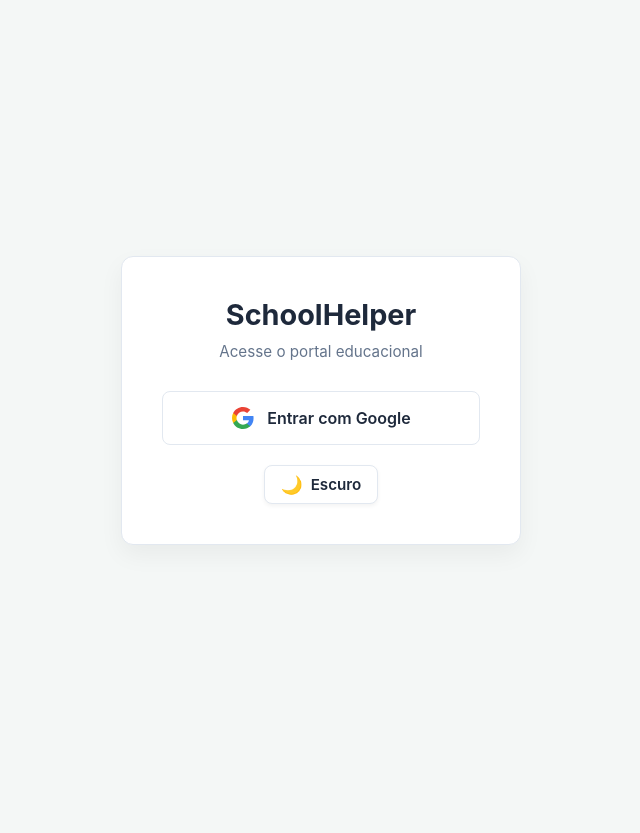
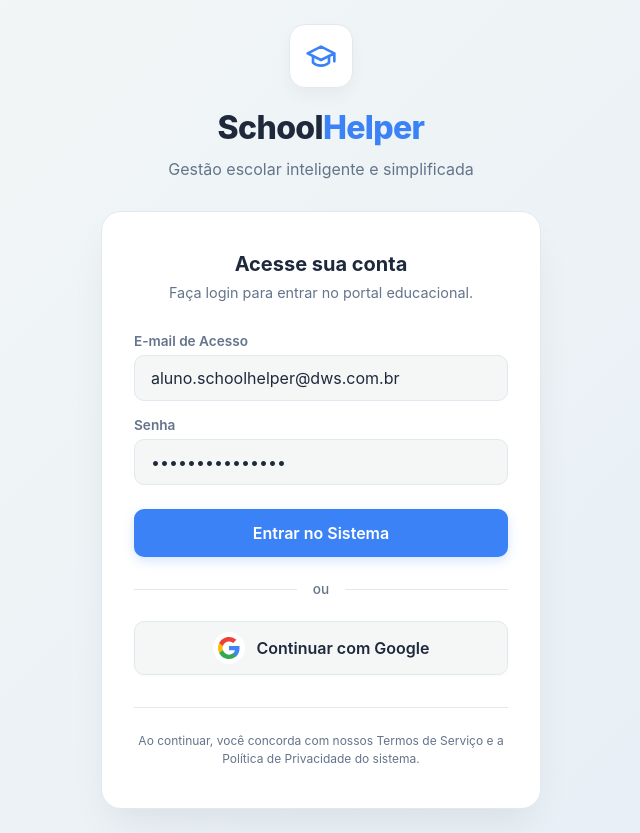
Before and after one commit to DevaJunior/school-helper, a React (Vite) app: page / in a window 1280 px wide. Shown: the whole page, without its empty margins (319-959 px from the left). Before the commit the page ends 800 px from the top, so only its background shows below. Built offline with nearby package versions, Linux system fonts and the light colour scheme; no server answers.

Commit message:
<update>

```diff
--- a/package.json
+++ b/package.json
@@ -11,6 +11,7 @@
   },
   "dependencies": {
     "firebase": "^12.11.0",
+    "lucide-react": "^0.577.0",
     "react": "^19.2.4",
     "react-dom": "^19.2.4",
     "react-router-dom": "^7.13.1",
--- a/renders/pages/Init/Login/index.tsx
+++ b/renders/pages/Init/Login/index.tsx
@@ -1,6 +1,5 @@
-import React from 'react';
-import './styles.css';
-import { ThemeToggle } from '../../../components/ThemeToggle';
+import React, { useState } from 'react';
+import './styles.css'; // Mantenha o seu arquivo de estilos
 import { useAuthStore } from '../../../../src/store/useAuthStore';
 
 // role: admin
@@ -8,28 +7,93 @@
 // role: student
 
 export const Login: React.FC = () => {
-  const { loginWithGoogle } = useAuthStore();
+  const { loginWithGoogle, loginAsDemo } = useAuthStore();
+
+  // Valores default para facilitar o teste dos avaliadores
+  const [email, setEmail] = useState('aluno.schoolhelper@dws.com.br');
+  const [password, setPassword] = useState('schoolhelper123');
+
+  const handleEmailLogin = (e: React.FormEvent) => {
+    e.preventDefault();
+    // Como é apenas para portfólio, ignoramos a verificação real no Firebase
+    // e logamos o usuário visitante diretamente.
+    if (email === 'aluno.schoolhelper@dws.com.br' && password === 'schoolhelper123') {
+      loginAsDemo();
+    } else {
+      alert('Credenciais de demonstração inválidas.');
+    }
+  };
 
   return (
     <div className="login-container">
+      <div className="login-content">
+        <div className="login-header">
+          <div className="login-logo-box">
+            <svg width="32" height="32" viewBox="0 0 24 24" fill="none" stroke="currentColor" strokeWidth="2" strokeLinecap="round" strokeLinejoin="round" style={{ color: 'var(--primary-color)' }}>
+              <path d="M22 10v6M2 10l10-5 10 5-10 5z" />
+              <path d="M6 12v5c3 3 9 3 12 0v-5" />
+            </svg>
+          </div>
+          <h1 className="login-title">School<span>Helper</span></h1>
+          <p className="login-subtitle">Gestão escolar inteligente e simplificada</p>
+        </div>
+
         <div className="login-card">
-        <h1 className="login-title">SchoolHelper</h1>
-        <p className="login-subtitle">Acesse o portal educacional</p>
+          <div className="login-card-header">
+            <h2>Acesse sua conta</h2>
+            <p>Faça login para entrar no portal educacional.</p>
+          </div>
 
-        <button className="btn-google" onClick={loginWithGoogle}>
+          <form onSubmit={handleEmailLogin} className="login-form">
+            <div className="input-group">
+              <label>E-mail de Acesso</label>
+              <input
+                type="email"
+                className="login-input"
+                value={email}
+                onChange={e => setEmail(e.target.value)}
+                required
+              />
+            </div>
+            <div className="input-group">
+              <label>Senha</label>
+              <input
+                type="password"
+                className="login-input"
+                value={password}
+                onChange={e => setPassword(e.target.value)}
+                required
+              />
+            </div>
+            <button type="submit" className="btn-email-login">
+              Entrar no Sistema
+            </button>
+          </form>
+
+          <div className="login-divider">
+            <span>ou</span>
+          </div>
+
+          {/* <button className="btn-google" onClick={loginWithGoogle}> */}
+          <button className="btn-google">
+            <div className="google-icon-wrapper">
               <svg className="google-icon" viewBox="0 0 24 24">
                 <path fill="#4285F4" d="M22.56 12.25c0-.78-.07-1.53-.2-2.25H12v4.26h5.92c-.26 1.37-1.04 2.53-2.21 3.31v2.77h3.57c2.08-1.92 3.28-4.74 3.28-8.09z" />
                 <path fill="#34A853" d="M12 23c2.97 0 5.46-.98 7.28-2.66l-3.57-2.77c-.98.66-2.23 1.06-3.71 1.06-2.86 0-5.29-1.93-6.16-4.53H2.18v2.84C3.99 20.53 7.7 23 12 23z" />
                 <path fill="#FBBC05" d="M5.84 14.09c-.22-.66-.35-1.36-.35-2.09s.13-1.43.35-2.09V7.07H2.18C1.43 8.55 1 10.22 1 12s.43 3.45 1.18 4.93l2.85-2.22.81-.62z" />
                 <path fill="#EA4335" d="M12 5.38c1.62 0 3.06.56 4.21 1.64l3.15-3.15C17.45 2.09 14.97 1 12 1 7.7 1 3.99 3.47 2.18 7.07l3.66 2.84c.87-2.6 3.3-4.53 6.16-4.53z" />
               </svg>
-          Entrar com Google
+            </div>
+            <span>Continuar com Google</span>
           </button>
 
-        <div style={{ marginTop: '20px', display: 'flex', justifyContent: 'center' }}>
-          <ThemeToggle />
+          <div className="login-footer">
+            <p>Ao continuar, você concorda com nossos Termos de Serviço e a Política de Privacidade do sistema.</p>
+          </div>
         </div>
       </div>
     </div>
   );
 };
+
+export default Login;
--- a/renders/pages/Init/Login/styles.css
+++ b/renders/pages/Init/Login/styles.css
@@ -3,88 +3,239 @@
   align-items: center;
   justify-content: center;
   min-height: 100vh;
-  padding: 20px;
-  background-color: var(--bg-color);
+  padding: 24px;
+  background: linear-gradient(135deg, var(--bg-color) 0%, rgba(59, 130, 246, 0.08) 100%);
+  font-family: inherit;
+}
+
+.login-content {
+  width: 100%;
+  max-width: 440px;
+  display: flex;
+  flex-direction: column;
+  gap: 32px;
+  animation: slideUpFade 0.6s cubic-bezier(0.16, 1, 0.3, 1) forwards;
+}
+
+.login-header {
+  text-align: center;
+  display: flex;
+  flex-direction: column;
+  align-items: center;
+  gap: 12px;
+}
+
+.login-logo-box {
+  width: 64px;
+  height: 64px;
+  background-color: var(--surface-color);
+  border: 1px solid var(--border-color);
+  border-radius: 16px;
+  display: flex;
+  align-items: center;
+  justify-content: center;
+  box-shadow: 0 8px 16px rgba(0, 0, 0, 0.04);
+  margin-bottom: 8px;
+}
+
+.login-title {
+  font-size: 2rem;
+  font-weight: 800;
+  color: var(--text-primary);
+  margin: 0;
+  letter-spacing: -0.02em;
+}
+
+.login-title span {
+  color: var(--primary-color);
+}
+
+.login-subtitle {
+  font-size: 1rem;
+  color: var(--text-secondary);
+  margin: 0;
 }
 
 .login-card {
   background-color: var(--surface-color);
   border: 1px solid var(--border-color);
-  border-radius: 12px;
-  padding: 40px;
-  width: 100%;
-  max-width: 400px;
-  box-shadow: 0 10px 25px rgba(0, 0, 0, 0.05);
-  text-align: center;
-  transition: all var(--transition-speed) ease;
+  border-radius: 20px;
+  padding: 40px 32px;
+  box-shadow: 0 20px 40px -10px rgba(0, 0, 0, 0.08);
+  display: flex;
+  flex-direction: column;
+  gap: 24px;
 }
 
-.login-title {
-  font-size: 1.8rem;
-  color: var(--text-primary);
-  margin-bottom: 10px;
+.login-card-header {
+  text-align: center;
+  margin-bottom: 8px;
 }
 
-.login-subtitle {
-  font-size: 0.95rem;
-  color: var(--text-secondary);
-  margin-bottom: 30px;
+.login-card-header h2 {
+  font-size: 1.25rem;
+  font-weight: 700;
+  color: var(--text-primary);
+  margin: 0 0 8px 0;
 }
 
+.login-card-header p {
+  font-size: 0.9rem;
+  color: var(--text-secondary);
+  margin: 0;
+}
+
+/* Formulário de E-mail */
+.login-form {
+  display: flex;
+  flex-direction: column;
+  gap: 16px;
+}
+
+.input-group {
+  display: flex;
+  flex-direction: column;
+  gap: 6px;
+  text-align: left;
+}
+
+.input-group label {
+  font-size: 0.85rem;
+  font-weight: 600;
+  color: var(--text-secondary);
+}
+
+.login-input {
+  padding: 12px 16px;
+  border: 1px solid var(--border-color);
+  border-radius: 10px;
+  background-color: var(--bg-color);
+  color: var(--text-primary);
+  font-size: 1rem;
+  transition: all 0.2s ease;
+}
+
+.login-input:focus {
+  outline: none;
+  border-color: var(--primary-color);
+  box-shadow: 0 0 0 3px rgba(59, 130, 246, 0.1);
+}
+
+.btn-email-login {
+  background-color: var(--primary-color);
+  color: white;
+  border: none;
+  padding: 14px;
+  border-radius: 10px;
+  font-size: 1rem;
+  font-weight: 600;
+  cursor: pointer;
+  margin-top: 8px;
+  transition: all 0.2s ease;
+  box-shadow: 0 4px 12px rgba(59, 130, 246, 0.2);
+}
+
+.btn-email-login:hover {
+  background-color: var(--primary-hover);
+  transform: translateY(-2px);
+  box-shadow: 0 6px 16px rgba(59, 130, 246, 0.3);
+}
+
+/* Divisor Visual */
+.login-divider {
+  display: flex;
+  align-items: center;
+  text-align: center;
+  color: var(--text-secondary);
+}
+
+.login-divider::before,
+.login-divider::after {
+  content: '';
+  flex: 1;
+  border-bottom: 1px solid var(--border-color);
+}
+
+.login-divider span {
+  padding: 0 16px;
+  font-size: 0.85rem;
+  font-weight: 500;
+  color: var(--text-secondary);
+}
+
+/* Botão Google */
 .btn-google {
   display: flex;
   align-items: center;
   justify-content: center;
   width: 100%;
   gap: 12px;
-  background-color: transparent;
+  background-color: var(--bg-color);
   color: var(--text-primary);
   border: 1px solid var(--border-color);
-  padding: 14px;
-  border-radius: 8px;
+  padding: 10px 16px;
+  border-radius: 10px;
   font-size: 1rem;
   font-weight: 600;
   cursor: pointer;
-  transition: all var(--transition-speed) ease;
+  transition: all 0.2s ease;
+  box-shadow: 0 2px 4px rgba(0, 0, 0, 0.02);
+}
+
+.google-icon-wrapper {
+  display: flex;
+  align-items: center;
+  justify-content: center;
+  background-color: #ffffff;
+  border-radius: 50%;
+  width: 32px;
+  height: 32px;
+  padding: 4px;
+}
+
+.google-icon {
+  width: 100%;
+  height: 100%;
 }
 
 .btn-google:hover {
-  background-color: rgba(59, 130, 246, 0.05);
+  background-color: var(--surface-color);
   border-color: var(--primary-color);
+  transform: translateY(-2px);
+  box-shadow: 0 6px 16px rgba(59, 130, 246, 0.12);
 }
 
-.google-icon {
-  width: 24px;
-  height: 24px;
+.btn-google:active {
+  transform: translateY(0);
 }
 
-/* Responsividade Progressiva */
+.login-footer {
+  text-align: center;
+  border-top: 1px solid var(--border-color);
+  padding-top: 24px;
+  margin-top: 8px;
+}
 
-@media (max-width: 768px) {
-  .login-card {
-    padding: 35px 25px;
-  }
+.login-footer p {
+  font-size: 0.75rem;
+  color: var(--text-secondary);
+  margin: 0;
+  line-height: 1.5;
+}
+
+@keyframes slideUpFade {
+  from { opacity: 0; transform: translateY(20px); }
+  to { opacity: 1; transform: translateY(0); }
 }
 
 @media (max-width: 480px) {
-  .login-card {
-    padding: 30px 20px;
-  }
-  .login-title {
-    font-size: 1.5rem;
-  }
+  .login-container { padding: 16px; }
+  .login-content { gap: 24px; }
+  .login-title { font-size: 1.75rem; }
+  .login-card { padding: 32px 24px; border-radius: 16px; }
 }
 
 @media (max-width: 320px) {
-  .login-container {
-    padding: 10px;
-  }
-  .login-card {
-    padding: 20px 15px;
-    border-radius: 8px;
-  }
-  .btn-google {
-    font-size: 0.9rem;
-    padding: 12px;
-  }
+  .login-card { padding: 24px 16px; }
+  .btn-google, .btn-email-login { font-size: 0.9rem; }
 }
--- a/renders/pages/Pages/Profile/index.tsx
+++ b/renders/pages/Pages/Profile/index.tsx
@@ -75,7 +75,7 @@
                   </div>
                 )}
                 <div className="avatar-overlay">
-                   <svg width="24" height="24" fill="none" stroke="currentColor" viewBox="0 0 24 24">
+                  <svg width="24" height="24" fill="none" stroke="currentColor" viewBox="0 0 24 24">
                     <path strokeLinecap="round" strokeLinejoin="round" strokeWidth={2} d="M3 9a2 2 0 012-2h.93a2 2 0 001.664-.89l.812-1.22A2 2 0 0110.07 4h3.86a2 2 0 011.664.89l.812 1.22A2 2 0 0018.07 7H19a2 2 0 012 2v9a2 2 0 01-2 2H5a2 2 0 01-2-2V9z" />
                     <path strokeLinecap="round" strokeLinejoin="round" strokeWidth={2} d="M15 13a3 3 0 11-6 0 3 3 0 016 0z" />
                   </svg>
--- a/src/App.tsx
+++ b/src/App.tsx
@@ -3,7 +3,6 @@
 import { useThemeStore } from './store/useThemeStore';
 import { useAuthStore } from './store/useAuthStore';
 import './styles/global.css';
-import { Login } from './../renders/pages/Init/Login';
 import { Grades } from './../renders/pages/Pages/Grades';
 import Schedule from './../renders/pages/Pages/Schedule';
 import MyGrades from './../renders/pages/Pages/MyGrades';
@@ -17,6 +16,7 @@
 import { Classes } from './../renders/pages/Pages/Classes';
 import { Attendance } from './../renders/pages/Pages/Attendance';
 import { Profile } from './../renders/pages/Pages/Profile/index';
+import Login from './../renders/pages/Init/Login/index';
 
 export const App: React.FC = () => {
   const theme = useThemeStore((state) => state.theme);
--- a/src/store/useAuthStore.ts
+++ b/src/store/useAuthStore.ts
@@ -19,6 +19,7 @@
   loading: boolean;
   isUpdatingProfile: boolean;
   loginWithGoogle: () => Promise<void>;
+  loginAsDemo: () => void;
   logout: () => Promise<void>;
   initAuthListener: () => Unsubscribe;
   updateUserProfile: (displayName: string, file: File | null) => Promise<boolean>;
@@ -72,8 +73,22 @@
     }
   },
 
+  loginAsDemo: () => {
+    const demoUser: AppUser = {
+      uid: 'demo_student_123',
+      email: 'aluno.schoolhelper@dws.com.br',
+      displayName: 'Aluno Visitante (Demo)',
+      photoURL: '',
+      role: 'student',
+    };
+    // Salva na sessão para não deslogar ao dar F5
+    sessionStorage.setItem('@SchoolHelper:demo_user', 'true');
+    set({ user: demoUser });
+  },
+
   logout: async () => {
     try {
+      sessionStorage.removeItem('@SchoolHelper:demo_user');
       await signOut(auth);
       set({ user: null });
     } catch (error) {
@@ -82,6 +97,23 @@
   },
 
   initAuthListener: () => {
+    // Verifica se é o usuário Demo ativo na sessão
+    const isDemo = sessionStorage.getItem('@SchoolHelper:demo_user');
+    if (isDemo) {
+      set({
+        user: {
+          uid: 'demo_student_123',
+          email: 'aluno.schoolhelper@dws.com.br',
+          displayName: 'Aluno Visitante (Demo)',
+          photoURL: '',
+          role: 'student',
+        },
+        loading: false
+      });
+      return () => {}; // Retorna unsubscribe vazio para não quebrar o React
+    }
+
+    // Fluxo normal do Firebase
     const unsubscribe = onAuthStateChanged(auth, async (firebaseUser) => {
       if (firebaseUser) {
         const userRef = doc(db, 'SchoolHelper_Users', firebaseUser.uid);
@@ -113,6 +145,12 @@
     const currentUser = auth.currentUser;
     const stateUser = get().user;
 
+    // Bloqueia edição se for o usuário Demo
+    if (stateUser?.uid === 'demo_student_123') {
+      alert('A edição de perfil está desativada para a conta de demonstração.');
+      return false;
+    }
+
     if (!currentUser || !stateUser) return false;
 
     set({ isUpdatingProfile: true });
@@ -120,33 +158,25 @@
     try {
       let newPhotoURL = currentUser.photoURL;
 
-      // Se houver um arquivo de imagem, faz o upload no Firebase Storage
       if (file) {
         const fileRef = ref(storage, `SchoolHelper_Avatars/${currentUser.uid}`);
         await uploadBytes(fileRef, file);
         newPhotoURL = await getDownloadURL(fileRef);
       }
 
-      // 1. Atualiza no Firebase Auth
       await updateProfile(currentUser, {
         displayName: displayName,
         photoURL: newPhotoURL
       });
 
-      // 2. Atualiza no Firestore (Banco de Dados)
       const userRef = doc(db, 'SchoolHelper_Users', currentUser.uid);
       await updateDoc(userRef, {
         displayName: displayName,
         photoURL: newPhotoURL
       });
 
-      // 3. Atualiza o Estado Local (Zustand)
       set({
-        user: {
-          ...stateUser,
-          displayName: displayName,
-          photoURL: newPhotoURL
-        },
+        user: { ...stateUser, displayName: displayName, photoURL: newPhotoURL },
         isUpdatingProfile: false
       });
 
```
Also changed, not shown: 2 other files (tests, documents, lock files or other folders). Lines whose indentation alone changed are shown as unchanged.
